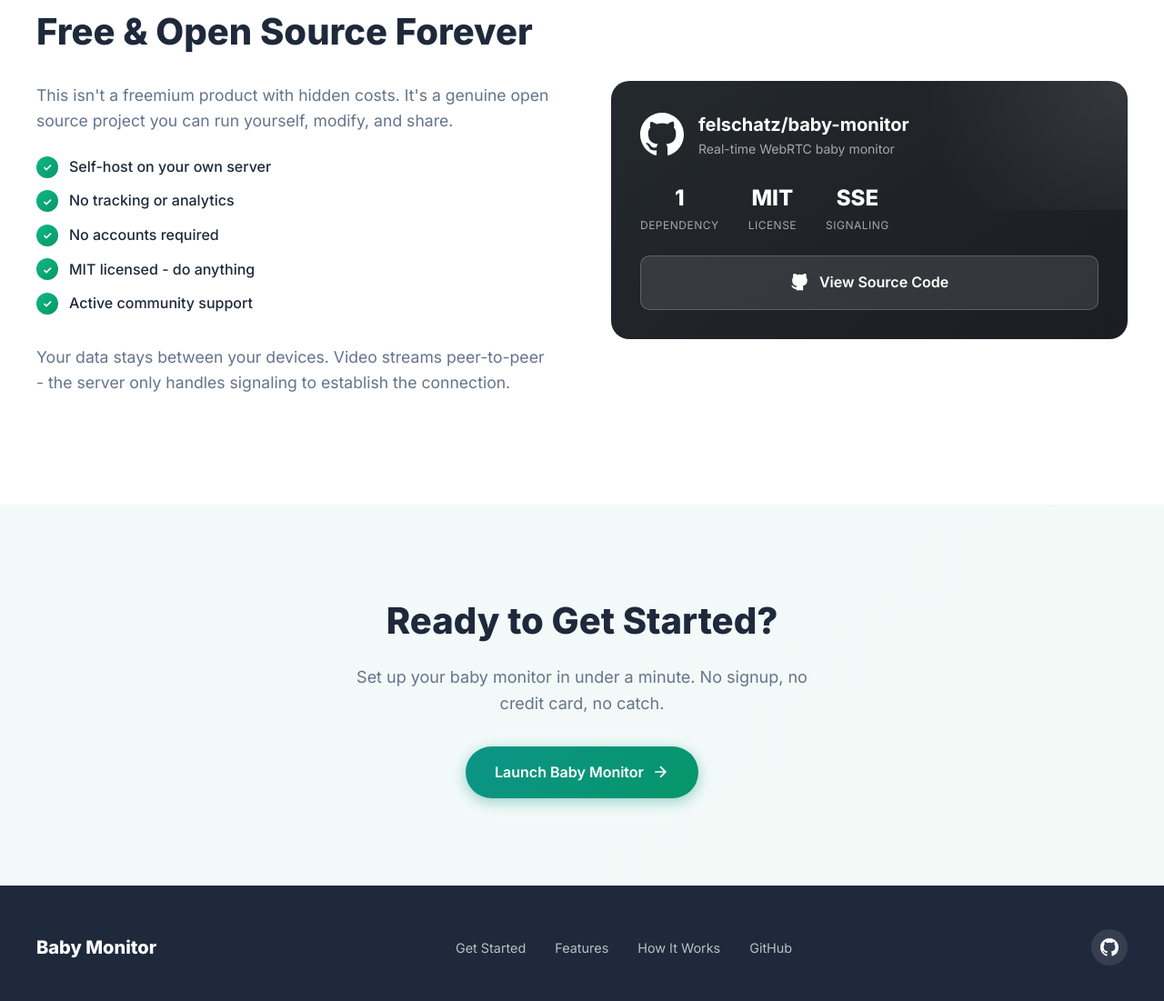
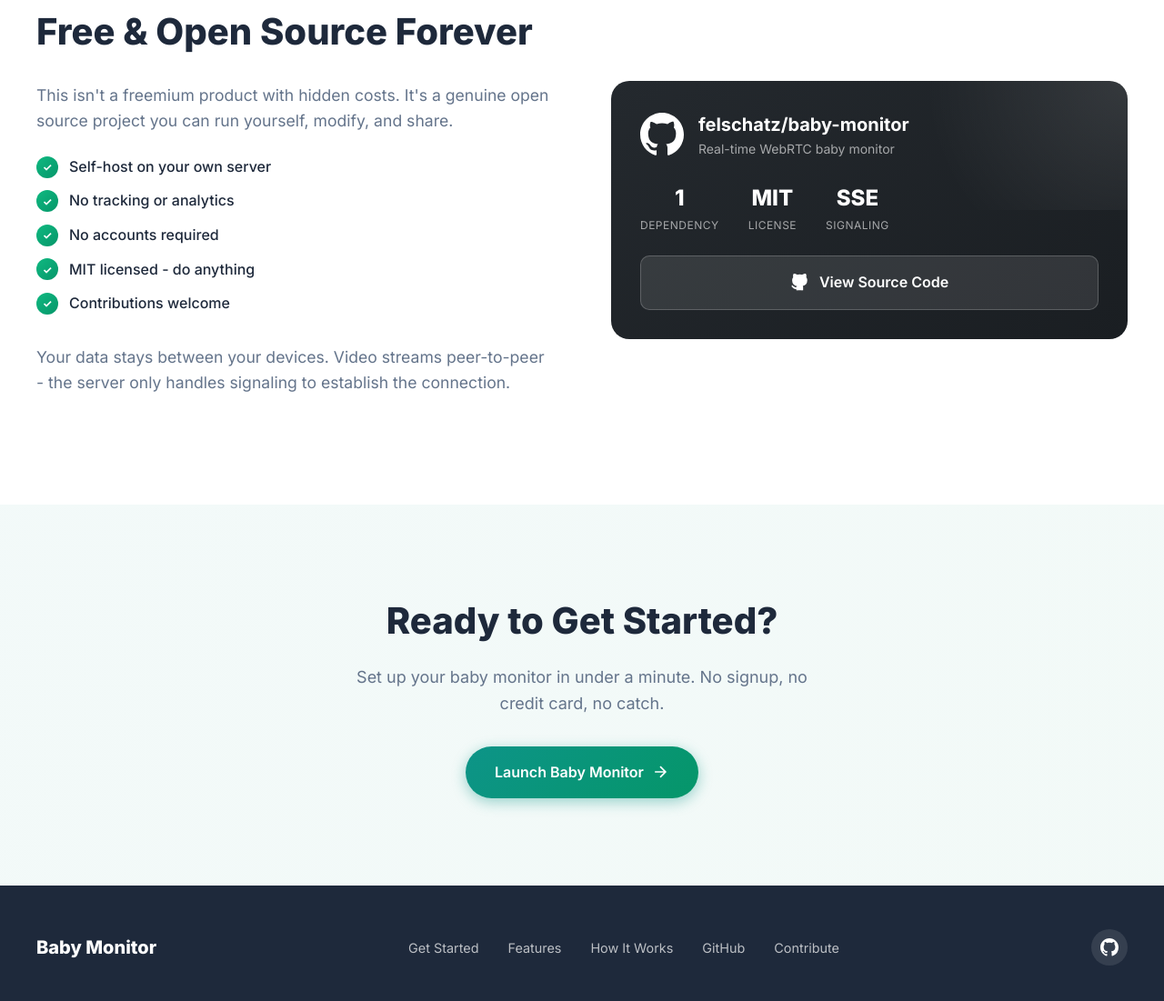
Before and after one commit to felschatz/baby-monitor, a website: page public/index.html in a window 1280 px wide. Shown: the part 3603-4704 px from the top of the page at 91% size. Drawn offline with Linux system fonts and the light colour scheme.

Commit message:
feat: add contributing guidelines and issue templates for bug reports and feature requests

```diff
--- a/public/index.html
+++ b/public/index.html
@@ -1114,7 +1114,7 @@
                         <li>No tracking or analytics</li>
                         <li>No accounts required</li>
                         <li>MIT licensed - do anything</li>
-                        <li>Active community support</li>
+                        <li>Contributions welcome</li>
                     </ul>
 
                     <p>Your data stays between your devices. Video streams peer-to-peer - the server only handles signaling to establish the connection.</p>
@@ -1181,6 +1181,7 @@
                 <a href="#features">Features</a>
                 <a href="#how-it-works">How It Works</a>
                 <a href="https://github.com/felschatz/baby-monitor" target="_blank" rel="noopener">GitHub</a>
+                <a href="https://github.com/felschatz/baby-monitor/issues" target="_blank" rel="noopener">Contribute</a>
             </div>
 
             <div class="footer-social">
--- a/server.js
+++ b/server.js
@@ -364,4 +364,4 @@ app.listen(PORT, () => {
     console.log('Using SSE for signaling (no WebSockets required)');
 });
 
-// Wisdom: Static files need no routes - simplicity is the ultimate sophistication.
+// Wisdom: A community that builds together, grows together.
```
Also changed, not shown: .github/ISSUE_TEMPLATE/bug_report.md (added), .github/ISSUE_TEMPLATE/feature_request.md (added), README.md.
